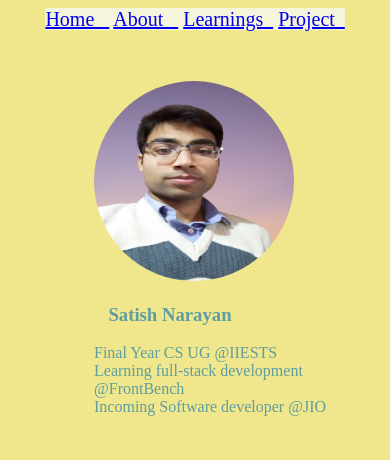
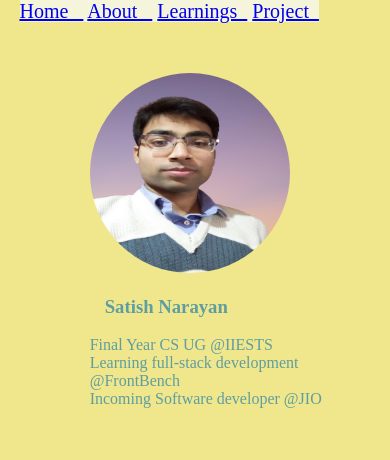
Before and after one commit to narayansatish/portfolio, a plain HTML site: page index.html in a window 390 px wide. Shown: the top 460 px of the page. Drawn offline with Linux system fonts and the light colour scheme.

Commit message:
responsive nav change

```diff
--- a/home.css
+++ b/home.css
@@ -10,13 +10,15 @@ img {
 #navigation{
     font-size: 20px;
 
+
     background-color: beige;
     display: inline;
-    margin-left: 10%;
+    margin-left: 5%;
 
 }
 body{
   background-color: khaki ;
+  margin: 0 auto;
 }
 .grid-container{
     margin-left: 20%;
```
